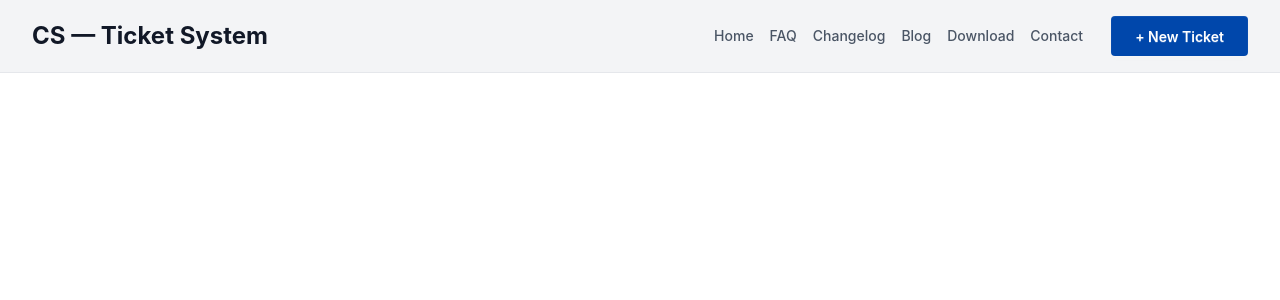
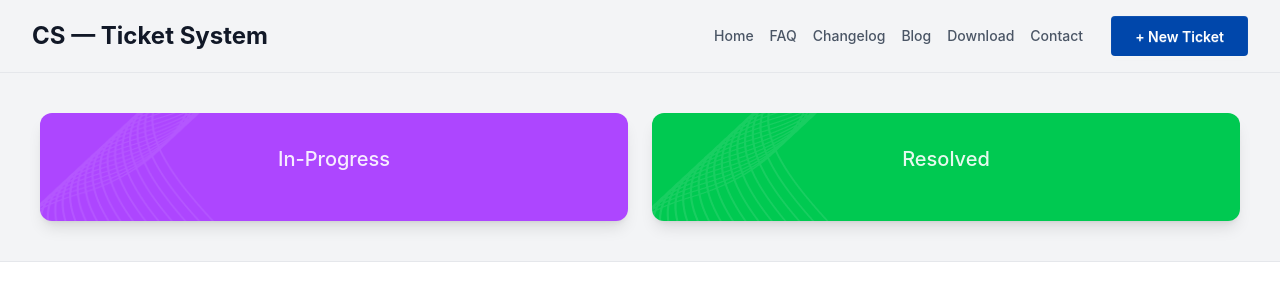
Before and after one commit to Jannatulbushra22/ticketsystem-react-a2-2026, a React (Vite) app: page / in a window 1280 px wide. Shown: the top 300 px of the page. Built offline with nearby package versions, Linux system fonts and the light colour scheme.

Commit message:
Banner cards are added

```diff
--- a/src/App.jsx
+++ b/src/App.jsx
@@ -1,5 +1,6 @@
 
 import './App.css'
+import Banner from './components/Banner/Banner'
 import Navbar from './components/Navbar/Navbar'
 
 function App() {
@@ -9,6 +10,8 @@ function App() {
     <>
     <Navbar></Navbar>
 
+    <Banner></Banner>
+
     </>
   )
 }
--- /dev/null
+++ b/src/components/Banner/Banner.jsx
@@ -0,0 +1,45 @@
+import React from 'react';
+import vector1 from '../../assets/vector1.png';
+
+
+// Receiving counts as props from App.jsx to keep them dynamic
+const Banner = ({ inProgressCount, resolvedCount }) => {
+
+    return (
+
+            <section className="bg-[#F3F4F6] border-b border-gray-200 sticky">
+            <div className=" container mx-auto navbar py-4 px-4 md:px-8 rounded-tr-xs p-6 lg:p-10 flex flex-col md:flex-row gap-6 items-stretch">
+                {/* In-Progress Statistic Card */}
+                <div className="flex-1 bg-purple-500 from-[#8833a1] to-[#f39eef] rounded-xl p-8 text-center text-white relative overflow-hidden shadow-lg">
+                    {/* Background decorative pattern (Vector) */}
+                    <div className="absolute inset-y-0 left-0 w-1/2 opacity-80 pointer-events-none">
+                         <img src={vector1} alt="" className="w-fit h-fit object-cover " />
+                    </div>
+
+                    <div className="relative z-10">
+                        <h3 className="text-xl font-medium opacity-90 mb-4">In-Progress</h3>
+                        <p className="text-7xl font-bold tracking-tight">{inProgressCount}</p>
+                    </div>
+                </div>
+
+                {/* Resolved Statistic Card */}
+                <div className="flex-1 bg-green-500 from-[#5E7D2F] to-[#435C1D] rounded-xl p-8 text-center text-white relative overflow-hidden shadow-lg">
+                     {/* Background decorative pattern (Vector) */}
+                    <div className="absolute inset-0 opacity-80 pointer-events-none">
+                         <img src={vector1} alt="" className="w-fit h-fit object-cover" />
+                    </div>
+
+                    <div className="relative z-10">
+                        <h3 className="text-xl font-medium opacity-90 mb-4">Resolved</h3>
+                        <p className="text-7xl font-bold tracking-tight">{resolvedCount}</p>
+                    </div>
+                </div>
+
+            </div>
+        </section>
+
+
+    );
+};
+
+export default Banner;
```
Also changed, not shown: src/assets/vector1.png (added), src/assets/vector2.png (added).
